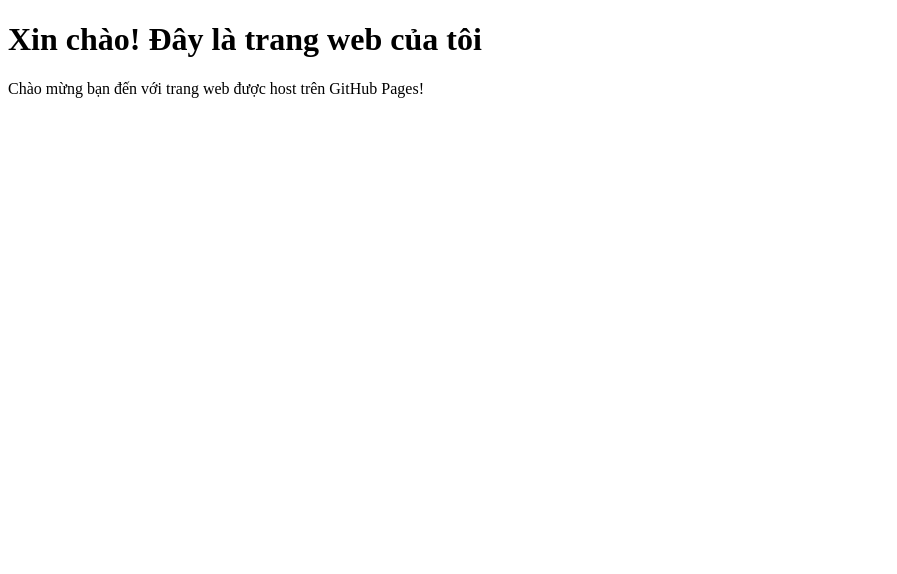
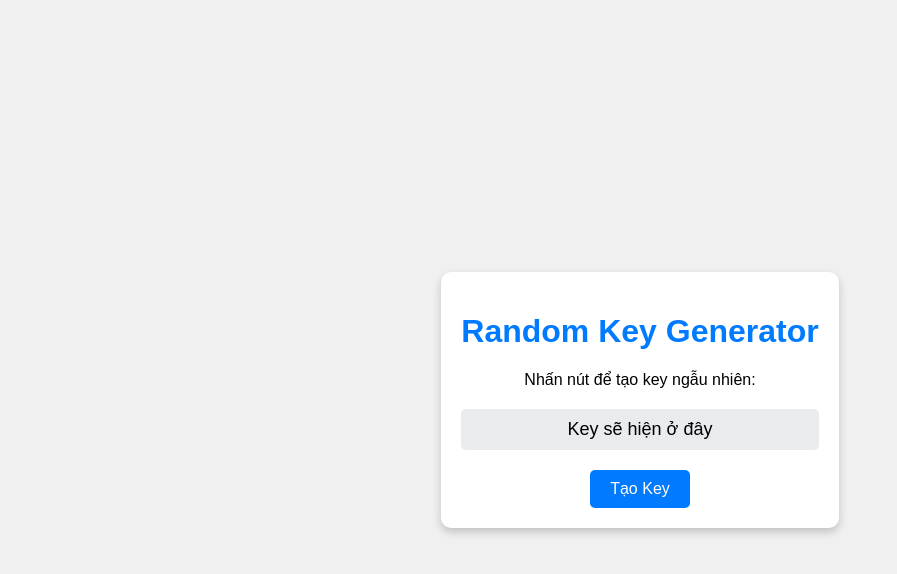
Before and after one commit to Hoanqson/hoanqsonskibidi.site.github.io, a plain HTML site: page index.html in a window 1280 px wide. Shown: the whole page, without its empty margins (0-897 px from the left). Drawn offline with Linux system fonts and the light colour scheme.

Commit message:
Update index.html

```diff
--- a/index.html
+++ b/index.html
@@ -1,10 +1,69 @@
 <!DOCTYPE html>
-<html>
+<html lang="en">
 <head>
-    <title>Trang web của tôi</title>
+    <meta charset="UTF-8">
+    <meta name="viewport" content="width=device-width, initial-scale=1.0">
+    <title>Random Key Generator</title>
+    <style>
+        body {
+            font-family: Arial, sans-serif;
+            background-color: #f0f0f0;
+            display: flex;
+            justify-content: center;
+            align-items: center;
+            height: 100vh;
+            margin: 0;
+        }
+        .container {
+            background-color: white;
+            padding: 20px;
+            border-radius: 10px;
+            box-shadow: 0 4px 8px rgba(0, 0, 0, 0.2);
+            text-align: center;
+        }
+        h1 {
+            color: #007bff;
+        }
+        #keyOutput {
+            font-size: 18px;
+            margin: 20px 0;
+            padding: 10px;
+            background-color: #e9ecef;
+            border-radius: 5px;
+            word-break: break-all;
+        }
+        button {
+            background-color: #007bff;
+            color: white;
+            padding: 10px 20px;
+            border: none;
+            border-radius: 5px;
+            cursor: pointer;
+            font-size: 16px;
+        }
+        button:hover {
+            background-color: #0056b3;
+        }
+    </style>
 </head>
 <body>
-    <h1>Xin chào! Đây là trang web của tôi</h1>
-    <p>Chào mừng bạn đến với trang web được host trên GitHub Pages!</p>
+    <div class="container">
+        <h1>Random Key Generator</h1>
+        <p>Nhấn nút để tạo key ngẫu nhiên:</p>
+        <div id="keyOutput">Key sẽ hiện ở đây</div>
+        <button onclick="generateKey()">Tạo Key</button>
+    </div>
+
+    <script>
+        function generateKey() {
+            const characters = 'ABCDEFGHIJKLMNOPQRSTUVWXYZabcdefghijklmnopqrstuvwxyz0123456789';
+            let key = '';
+            const keyLength = 8; // Độ dài key, có thể thay đổi
+            for (let i = 0; i < keyLength; i++) {
+                key += characters.charAt(Math.floor(Math.random() * characters.length));
+            }
+            document.getElementById('keyOutput').innerText = key;
+        }
+    </script>
 </body>
 </html>
```
